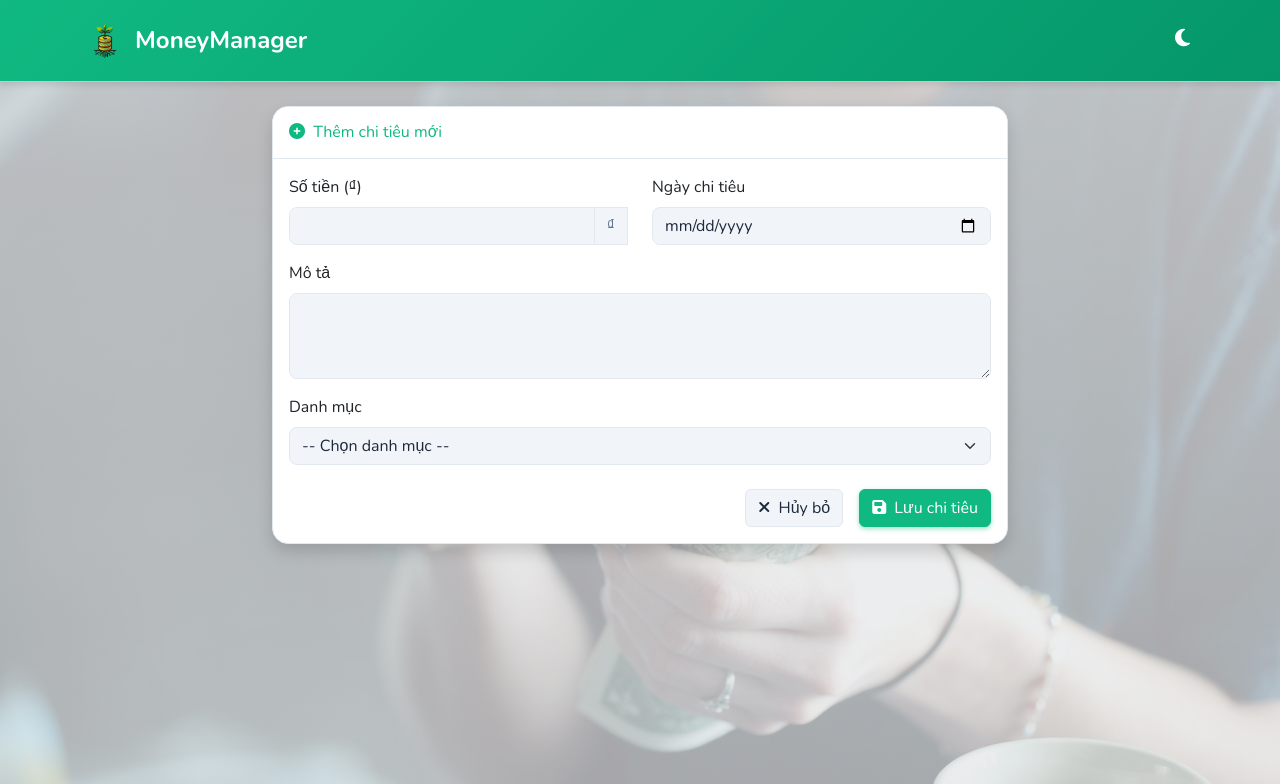
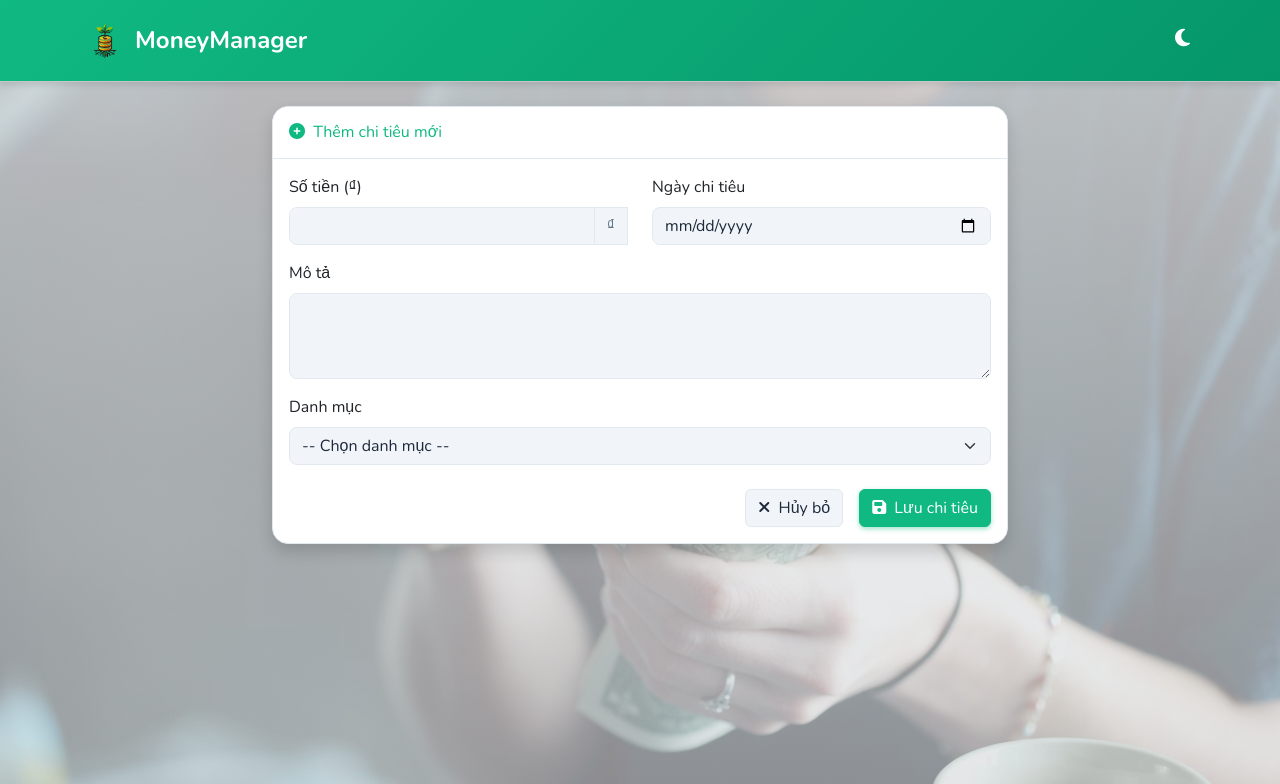
Before and after one commit to DoTienDat-20225700/expenses_prj, a Django app: template expenses/app_expenses/templates/ep1/add_ep1.html in a window 1280 px wide. Shown: the top 784 px of the page. Run offline with Django 5.2, Linux system fonts and the light colour scheme; the template is opened without the code that fills it, so the values that code supplies are empty; some libraries are stand-ins or nearby versions.

Commit message:
sửa lại bg

```diff
--- a/expenses/app_expenses/static/ep1/css/custom.css
+++ b/expenses/app_expenses/static/ep1/css/custom.css
@@ -27,7 +27,7 @@
 /* --- HÌNH NỀN TOÀN TRANG (SỬA LẠI) --- */
 body {
     background-image:
-        linear-gradient(rgba(255, 255, 255, 0.75), rgba(255, 255, 255, 0.65)),
+        linear-gradient(rgba(255, 255, 255, 0.75), rgba(255, 255, 255, 0.55)),
         /* Giảm xuống 0.75 để thấy rõ ảnh */
         url('../img/bg.png');
 
@@ -41,7 +41,7 @@ body {
 /* Dark Mode: Phủ đen mờ 85% */
 body.dark-mode {
     background-image:
-        linear-gradient(rgba(15, 23, 42, 0.85), rgba(15, 23, 42, 0.85)),
+        linear-gradient(rgba(15, 23, 42, 0.85), rgba(15, 23, 42, 0.65)),
         url('../img/bg.png');
 }
 
```
